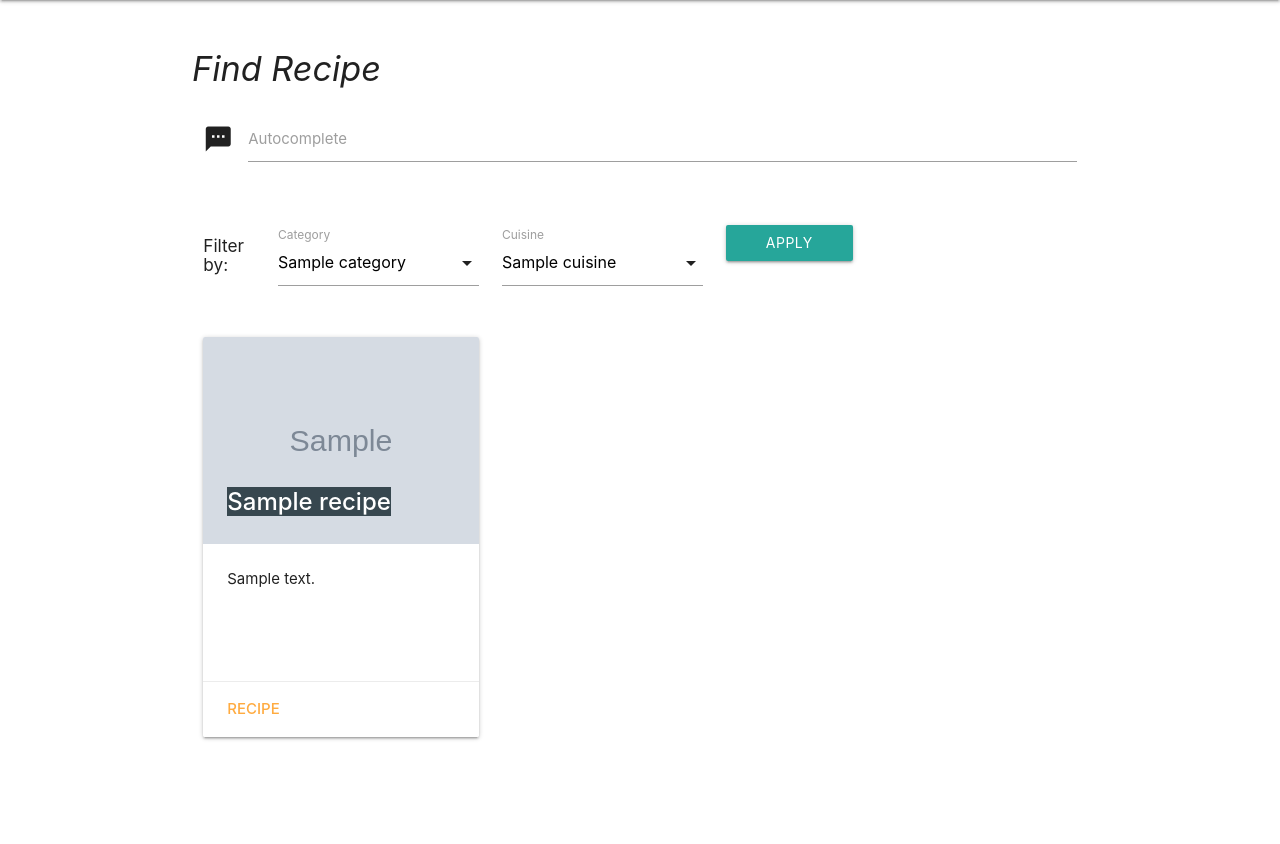
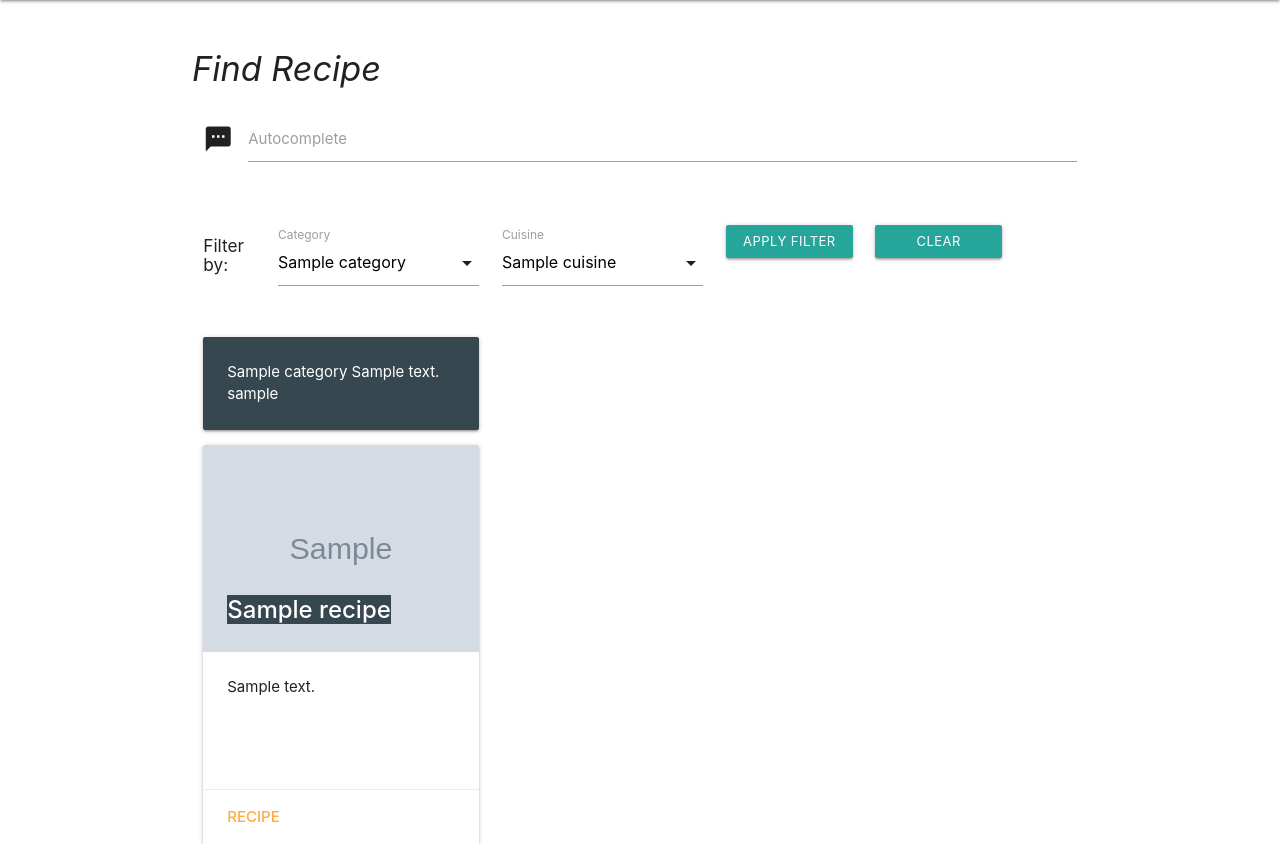
Before and after one commit to wickyakloe/Online-Cookbook, a Flask app: page / in a window 1280 px wide. Shown: the part 64-908 px from the top of the page. Before the commit the page ends 804 px from the top, so only its background shows below. Run offline with Flask 2, Linux system fonts and the light colour scheme; grey boxes marked "Sample" are stand-in pictures; a database or web service that is not in the repository returns one stand-in record (values such as "Sample title"); some libraries are stand-ins or nearby versions.

Commit message:
Add card header and clear filter button

```diff
--- a/templates/index.html
+++ b/templates/index.html
@@ -35,9 +35,14 @@
             <label>Cuisine</label>
         </div>
         <div class="col s2">
-        <button class="btn waves-effect waves-light" type="submit" name="action">Apply Filter
+        <button class="btn-small waves-effect waves-light" type="submit" name="action">Apply Filter
+            <i class="material-icons right">filter_list</i>
+        </button>
+        </div>
+        <div class="col s2">
+            <a href="{{url_for('index')}}" class="btn-small waves-effect waves-light" type="submit" name="action">Clear Filters
                 <i class="material-icons right">filter_list</i>
-            </button>
+            </a>
         </div>
     </div>
 </form>
@@ -45,6 +50,11 @@
 <div class="row">
     {% for recipe in recipes %}
     <div class="col s12 m4">
+        <div class="card-panel blue-grey darken-3">
+            <span class="white-text">{{recipe.category}}</span>
+            <span class="white-text">{{recipe.cuisine}}</span>
+            <span class="white-text">{{recipe.username}}</span>
+        </div>
         <div class="card medium">
             <div class="card-image">
                 <img class="materialboxed" src="{{recipe.image_url}}" alt="recipe_image">
```
